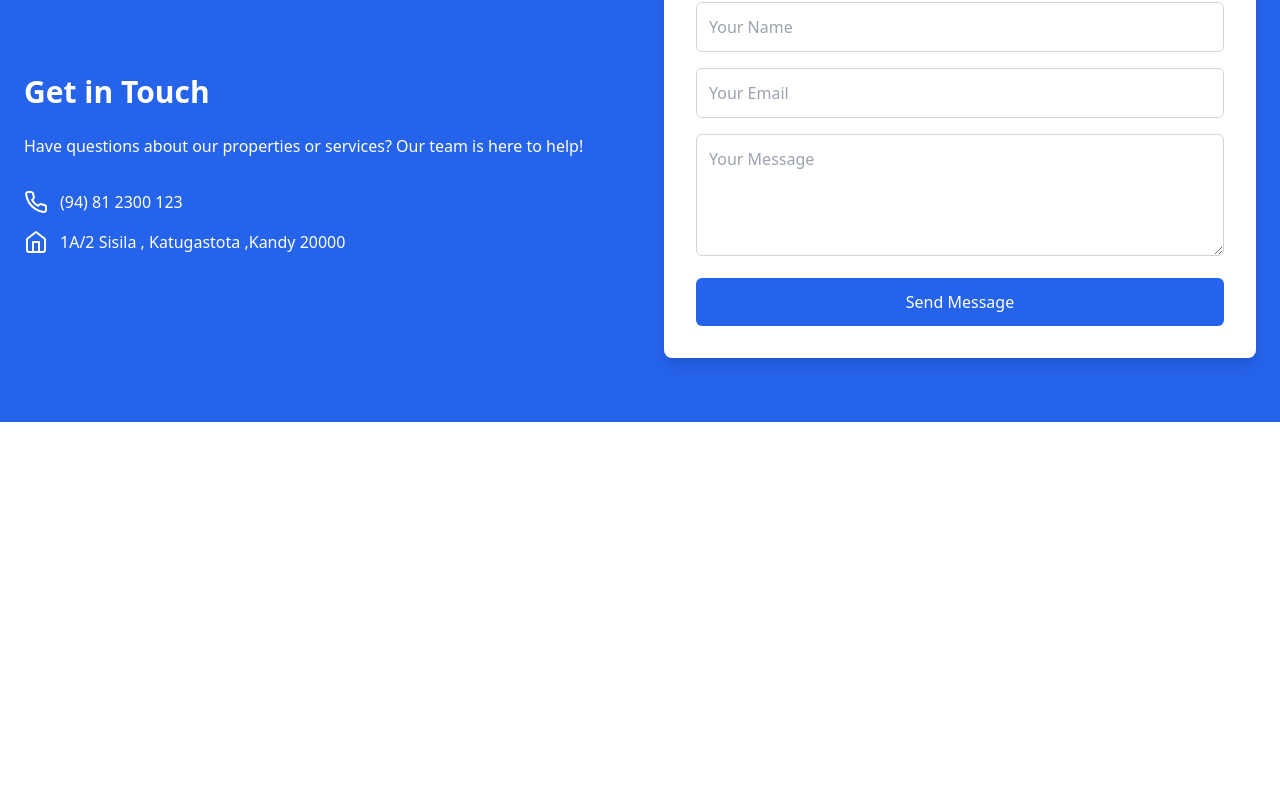
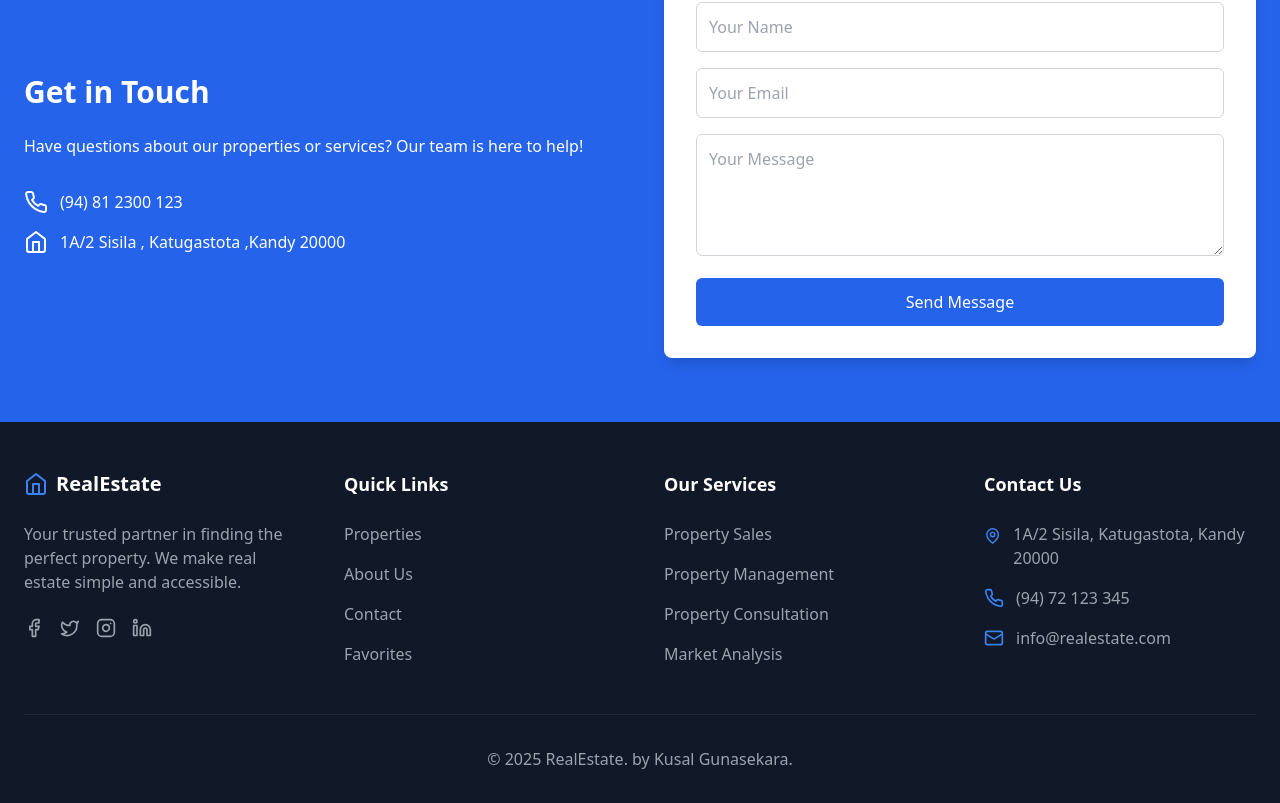
Before and after one commit to KusalDemo/residency-market-front, a React (Vite) app: page / in a window 1280 px wide. Shown: the part 1614-2417 px from the top of the page. Before the commit the page ends 2036 px from the top, so only its background shows below. Built offline with nearby package versions, Linux system fonts and the light colour scheme.

Commit message:
Implemented Footer

```diff
--- a/src/App.tsx
+++ b/src/App.tsx
@@ -1,6 +1,7 @@
 import React from 'react';
 import { BrowserRouter as Router, Routes, Route } from 'react-router-dom';
 import {Home} from "./pages/Home.tsx";
+import {Footer} from "./components/Footer.tsx";
 
 
 function App() {
@@ -12,6 +13,7 @@ function App() {
                         <Route path="/" element={<Home />} />
                     </Routes>
                 </main>
+                <Footer />
             </div>
         </Router>
     )
--- /dev/null
+++ b/src/components/Footer.tsx
@@ -0,0 +1,93 @@
+import React from 'react';
+import { Link } from 'react-router-dom';
+import { Home, Mail, Phone, MapPin, Facebook, Twitter, Instagram, Linkedin } from 'lucide-react';
+
+export const Footer: React.FC = () => {
+  return (
+    <footer className="bg-gray-900 text-white pt-12 pb-8">
+      <div className="container mx-auto px-6">
+        <div className="grid grid-cols-1 md:grid-cols-4 gap-12">
+          {/* Company Info */}
+          <div>
+            <Link to="/" className="flex items-center space-x-2 mb-6">
+              <Home className="h-6 w-6 text-blue-500" />
+              <span className="text-xl font-bold">RealEstate</span>
+            </Link>
+            <p className="text-gray-400 mb-6">
+              Your trusted partner in finding the perfect property. We make real estate simple and accessible.
+            </p>
+            <div className="flex space-x-4">
+              <a href="#" className="text-gray-400 hover:text-blue-500">
+                <Facebook className="h-5 w-5" />
+              </a>
+              <a href="#" className="text-gray-400 hover:text-blue-500">
+                <Twitter className="h-5 w-5" />
+              </a>
+              <a href="#" className="text-gray-400 hover:text-blue-500">
+                <Instagram className="h-5 w-5" />
+              </a>
+              <a href="#" className="text-gray-400 hover:text-blue-500">
+                <Linkedin className="h-5 w-5" />
+              </a>
+            </div>
+          </div>
+
+          {/* Quick Links */}
+          <div>
+            <h3 className="text-lg font-semibold mb-6">Quick Links</h3>
+            <ul className="space-y-4">
+              <li>
+                <Link to="/properties" className="text-gray-400 hover:text-blue-500">Properties</Link>
+              </li>
+              <li>
+                <Link to="/about" className="text-gray-400 hover:text-blue-500">About Us</Link>
+              </li>
+              <li>
+                <Link to="/contact" className="text-gray-400 hover:text-blue-500">Contact</Link>
+              </li>
+              <li>
+                <Link to="/favorites" className="text-gray-400 hover:text-blue-500">Favorites</Link>
+              </li>
+            </ul>
+          </div>
+
+          {/* Services */}
+          <div>
+            <h3 className="text-lg font-semibold mb-6">Our Services</h3>
+            <ul className="space-y-4">
+              <li className="text-gray-400">Property Sales</li>
+              <li className="text-gray-400">Property Management</li>
+              <li className="text-gray-400">Property Consultation</li>
+              <li className="text-gray-400">Market Analysis</li>
+            </ul>
+          </div>
+
+          {/* Contact Info */}
+          <div>
+            <h3 className="text-lg font-semibold mb-6">Contact Us</h3>
+            <div className="space-y-4">
+              <div className="flex items-start space-x-3">
+                <MapPin className="h-5 w-5 text-blue-500 mt-1" />
+                <span className="text-gray-400">1A/2 Sisila, Katugastota, Kandy 20000</span>
+              </div>
+              <div className="flex items-center space-x-3">
+                <Phone className="h-5 w-5 text-blue-500" />
+                <span className="text-gray-400">(94) 72 123 345</span>
+              </div>
+              <div className="flex items-center space-x-3">
+                <Mail className="h-5 w-5 text-blue-500" />
+                <span className="text-gray-400">info@realestate.com</span>
+              </div>
+            </div>
+          </div>
+        </div>
+
+        <div className="border-t border-gray-800 mt-12 pt-8">
+          <p className="text-center text-gray-400">
+            © {new Date().getFullYear()} RealEstate. by Kusal Gunasekara.
+          </p>
+        </div>
+      </div>
+    </footer>
+  );
+};
```
